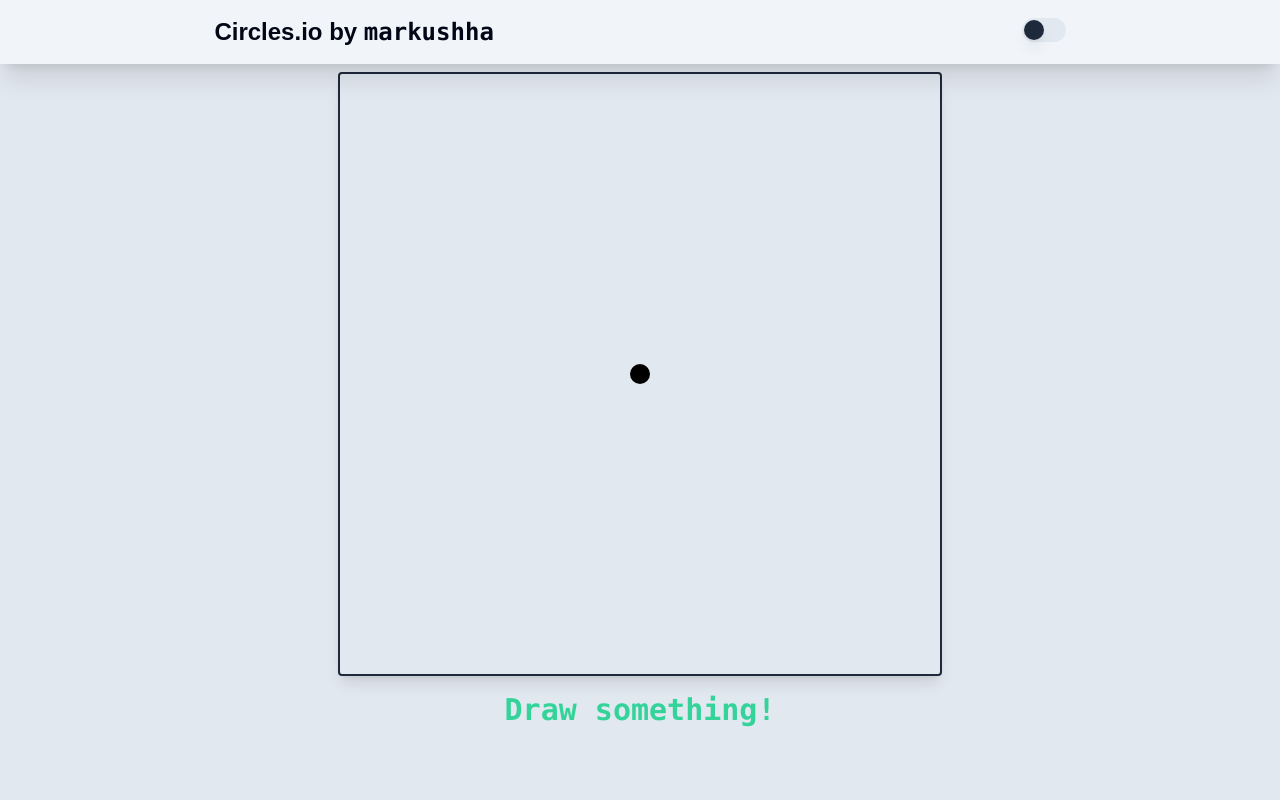
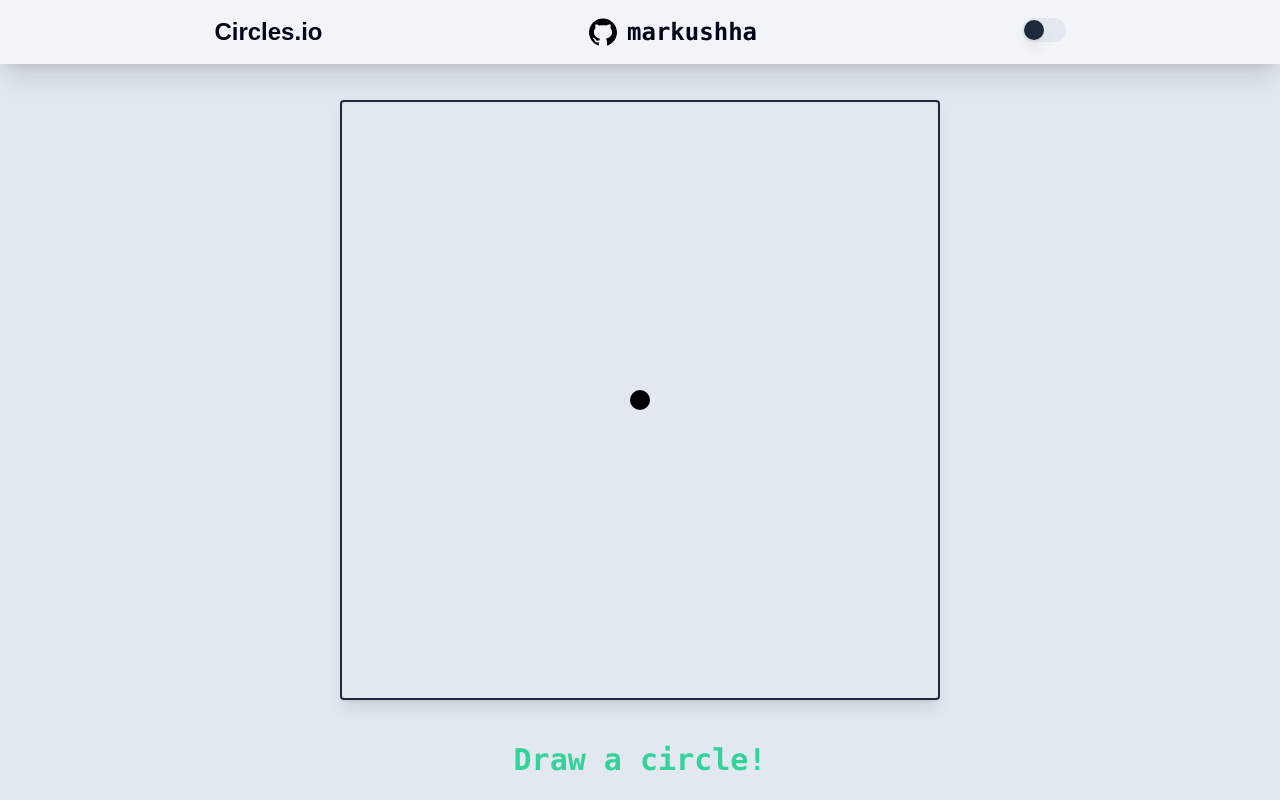
Before and after one commit to markushha/circles-io, a Next.js app: page / in a window 1280 px wide. Built offline with nearby package versions, Linux system fonts and the light colour scheme.

Commit message:
finish commit

```diff
--- a/package.json
+++ b/package.json
@@ -24,6 +24,7 @@
     "postcss": "8.4.23",
     "react": "18.2.0",
     "react-dom": "18.2.0",
+    "react-icons": "^4.8.0",
     "react-redux": "^8.0.5",
     "tailwind-merge": "^1.12.0",
     "tailwindcss": "3.3.2",
--- a/src/app/components/layout/Layout.tsx
+++ b/src/app/components/layout/Layout.tsx
@@ -31,9 +31,6 @@ function Layout({ children, seoTitle, description }: ILayout) {
         </div>
       </div>
       </main>
-      <footer>
-
-      </footer>
     </div>
   );
 }
--- a/src/app/components/ui/Navbar.tsx
+++ b/src/app/components/ui/Navbar.tsx
@@ -1,6 +1,7 @@
 import { toggleTheme } from "@/app/redux/theme/themeSlice"
 import { useDispatch, useSelector } from "react-redux"
 import { Switch } from "./shadcn/switch"
+import { AiFillGithub } from "react-icons/ai"
 
 function Navbar() {
   const dispatch = useDispatch()
@@ -12,11 +13,15 @@ function Navbar() {
 
   return (
     <div className="w-full fixed top-0 left-0 h-16 flex items-center p-6 lg:p-8 shadow-lg text-slate-950 font-semibold dark:text-slate-200 bg-slate-100 dark:bg-slate-800 shadow-xl">
-      <div className="lg:w-[70%] md:w-[85%] w-full mx-auto flex items-center justify-center">
-        <div className="mr-auto text-lg lg:text-2xl">
-          Circles.io <span>by</span> <a target="_blank" href="https://github.com/markushha"><code>markushha</code></a>
+      <div className="lg:w-[70%] md:w-[85%] w-full mx-auto flex items-center justify-between">
+        <div className="text-lg lg:text-2xl">
+          Circles.io
         </div>
-        <div className="ml-auto">
+          <a className="flex items-center text-xl lg:text-2xl" target="_blank" href="https://github.com/markushha">
+            <AiFillGithub size={32} color={ theme.value === "dark" ? "white" : "black" } />
+            <code className="ml-2">markushha</code>
+          </a>
+        <div className="">
           <Switch onClick={toggleHandler} />
         </div>
       </div>
--- a/src/app/components/ui/PerfectCircle.tsx
+++ b/src/app/components/ui/PerfectCircle.tsx
@@ -20,17 +20,22 @@ export default function PerfectCircle() {
   const [pathCoordinates, setPathCoordinates] = useState<Coordinate[]>([]);
   const [timer, setTimer] = useState<number>(0);
 
-  const canvasSize = 600;
-  const dotRadius = 10;
-  const idealRadius = canvasSize / 2 - dotRadius;
-  const tolerance = 20;
-  const drawingTimeLimit = 5000;
+  const dotRadius = 10; // Adjust the dot radius as needed
+  const tolerance = 20; // Adjust the tolerance for determining closed curve
+  const drawingTimeLimit = 5000; // 5 seconds
 
   useEffect(() => {
     const canvas = canvasRef.current;
     if (!canvas) return;
     const ctx = canvas.getContext("2d");
     if (!ctx) return;
+
+    // Calculate the canvas size based on the available space
+    const canvasSize = Math.min(window.innerWidth, window.innerHeight) * 0.8;
+
+    // Update the canvas size
+    canvas.width = canvasSize;
+    canvas.height = canvasSize;
 
     // Clear the canvas
     ctx.clearRect(0, 0, canvas.width, canvas.height);
@@ -44,20 +49,10 @@ export default function PerfectCircle() {
     ctx.fillStyle = theme.value === "dark" ? "white" : "black";
     ctx.fill();
 
-    // Draw the accuracy text
-    // ctx.fillStyle = theme.value === "dark" ? "white" : "black";
-    // ctx.font = "bold 34px";
-    // ctx.textAlign = "center";
-    // ctx.textBaseline = "middle";
-    // const accuracyText = circleQuality % 1 === 0 ? `${circleQuality.toFixed(1)}%` : `${circleQuality}%`;
-
     // Calculate the gradient color based on the percentage
     const gradient = ctx.createLinearGradient(0, 0, canvas.width, 0);
     gradient.addColorStop(0, "red");
     gradient.addColorStop(1, theme.value === "dark" ? "white" : "black");
-    ctx.fillStyle = gradient;
-
-    // ctx.fillText( centerX, centerY + 40);
 
     // Draw the user's drawing path
     ctx.beginPath();
@@ -78,7 +73,7 @@ export default function PerfectCircle() {
 
     // Check if the user has drawn something
     if (pathCoordinates.length === 0 && !isDrawing) {
-      setError("Draw something!");
+      setError("Draw a circle!");
     }
   }, [drawingCoordinates, isDrawing, pathCoordinates, circleQuality, theme]);
 
@@ -86,28 +81,19 @@ export default function PerfectCircle() {
     let interval: NodeJS.Timeout;
 
     if (isDrawing) {
-      setTimer(0);
-
       interval = setInterval(() => {
         setTimer((prevTimer) => prevTimer + 100);
       }, 100);
     }
 
-    return () => {
-      clearInterval(interval);
-    };
+    return () => clearInterval(interval);
   }, [isDrawing]);
-
-  useEffect(() => {
-    if (timer >= drawingTimeLimit) {
-      setIsDrawing(false);
-      setError("Too slow!");
-    }
-  }, [timer]);
 
   const handleMouseDown = () => {
     setIsDrawing(true);
     setPathCoordinates([]);
+    setError("");
+    setTimer(0);
   };
 
   const handleMouseMove = (event: React.MouseEvent<HTMLCanvasElement>) => {
@@ -121,8 +107,10 @@ export default function PerfectCircle() {
       ]);
 
       const drawingRadius = Math.sqrt(
-        (offsetX - canvasSize / 2) ** 2 + (offsetY - canvasSize / 2) ** 2
+        (offsetX - canvasRef.current!.width / 2) ** 2 +
+          (offsetY - canvasRef.current!.height / 2) ** 2
       );
+      const idealRadius = canvasRef.current!.width / 2 - dotRadius;
       const difference = Math.abs(idealRadius - drawingRadius);
       const accuracyPercentage = Math.round(
         ((idealRadius - difference) / idealRadius) * 1000
@@ -135,12 +123,11 @@ export default function PerfectCircle() {
     setIsDrawing(false);
 
     const drawingRadius = Math.sqrt(
-      (drawingCoordinates.x - canvasSize / 2) ** 2 +
-        (drawingCoordinates.y - canvasSize / 2) ** 2
+      (drawingCoordinates.x - canvasRef.current!.width / 2) ** 2 +
+        (drawingCoordinates.y - canvasRef.current!.height / 2) ** 2
     );
 
-    console.log(drawingRadius, dotRadius ** 2)
-
+    const idealRadius = canvasRef.current!.width / 2 - dotRadius;
     if (drawingRadius - tolerance < dotRadius + 120) {
       setError("Drawing too close to the dot!");
       setCircleQuality(0);
@@ -149,19 +136,31 @@ export default function PerfectCircle() {
     }
   };
 
+  useEffect(() => {
+    if (timer > drawingTimeLimit) {
+      setIsDrawing(false);
+      setError("Drawing time exceeded!");
+    }
+  }, [timer]);
+
   return (
-    <div className="flex flex-col items-center justify-center w-full h-[100vh]">
+    <div className="flex flex-col items-center justify-center w-full h-screen">
+      <div
+        className="flex items-center justify-center border-2 rounded-sm border-slate-800 dark:border-slate-100 shadow-lg"
+        style={{ position: "relative", width: "90vw", height: "90vw", maxWidth: "600px", maxHeight: "600px" }}
+      >
         <canvas
-        className="flex items-center justify-center border-2 rounded-sm border-slate-800 dark:border-slate-100 shadow-lg"
           ref={canvasRef}
           onMouseDown={handleMouseDown}
           onMouseMove={handleMouseMove}
           onMouseUp={handleMouseUp}
-        width={canvasSize}
-        height={canvasSize}
         />
-      <div className="error-message text-2xl lg:text-3xl text-emerald-400 dark:text-rose-200 mt-4 font-bold">
+        <div
+          className="error-message text-lg lg:text-3xl text-center text-emerald-400 dark:text-rose-200 mt-4 font-bold"
+          style={{ position: "absolute", bottom: "-80px", left: "50%", transform: "translateX(-50%)" }}
+        >
           {error ? <code>{error}</code> : <code>{circleQuality}%</code>}
+        </div>
       </div>
     </div>
   );
```
Also changed, not shown: 1 other file (tests, documents, lock files or other folders). Lines whose indentation alone changed are shown as unchanged.
